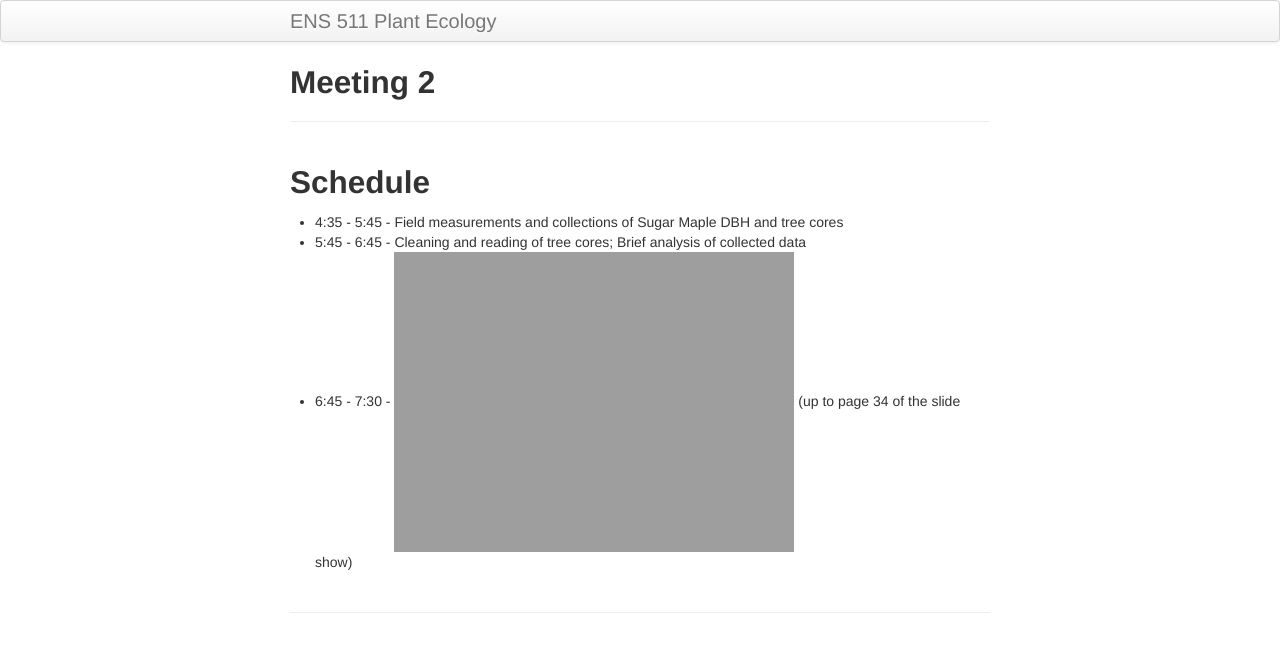
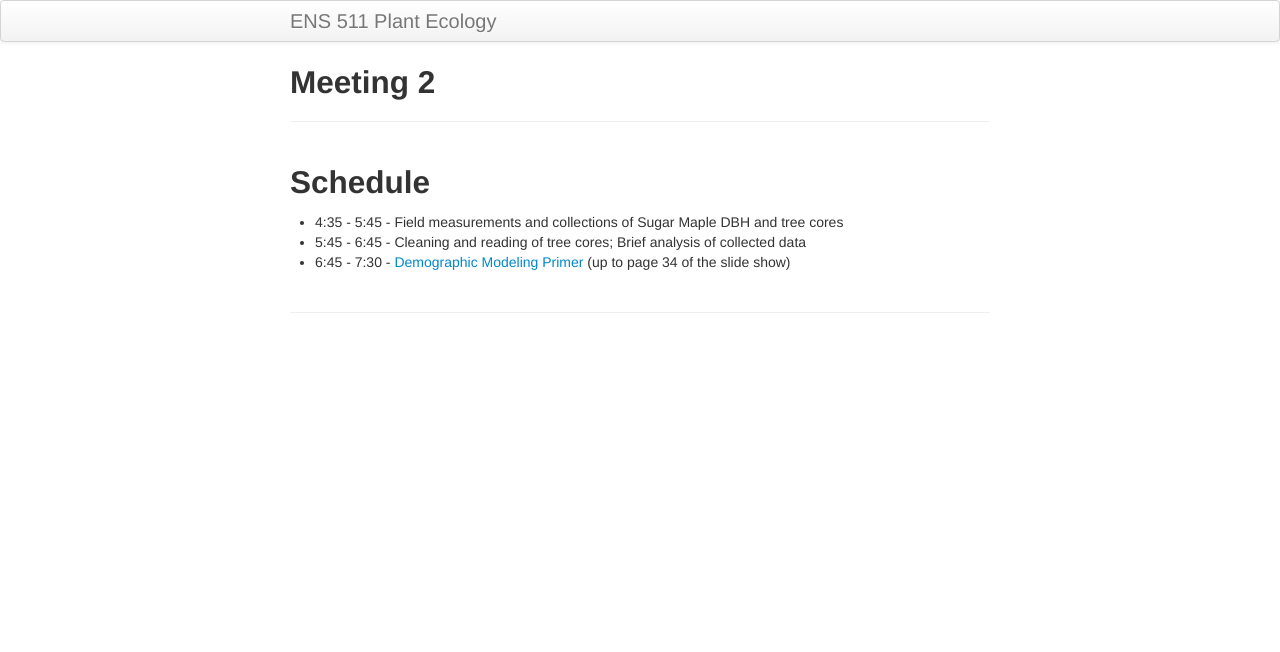
Before and after one commit to mlammens/ENS-511-Plant-Ecology, a Jekyll site: the page built from pages/meeting-2.md, in a window 1280 px wide. Shown: the top 652 px of the page. Built offline with Jekyll 4.4.1, drawn with Linux system fonts in a browser that asks for light colours.

Commit message:
Fixes to make pdf downloadable - 3

```diff
--- a/pages/meeting-2.md
+++ b/pages/meeting-2.md
@@ -8,4 +8,4 @@ description: Meeting 3 overview
 
 * 4:35 - 5:45 - Field measurements and collections of Sugar Maple DBH and tree cores
 * 5:45 - 6:45 - Cleaning and reading of tree cores; Brief analysis of collected data
-* 6:45 - 7:30 - ![Demographic Modeling Primer](https://mlammens.github.io/ENS-511-Plant-Ecology/docs/Plant-Demography-Overview.pdf) (up to page 34 of the slide show)
+* 6:45 - 7:30 - [Demographic Modeling Primer](https://mlammens.github.io/ENS-511-Plant-Ecology/docs/Plant-Demography-Overview.pdf) (up to page 34 of the slide show)
```
